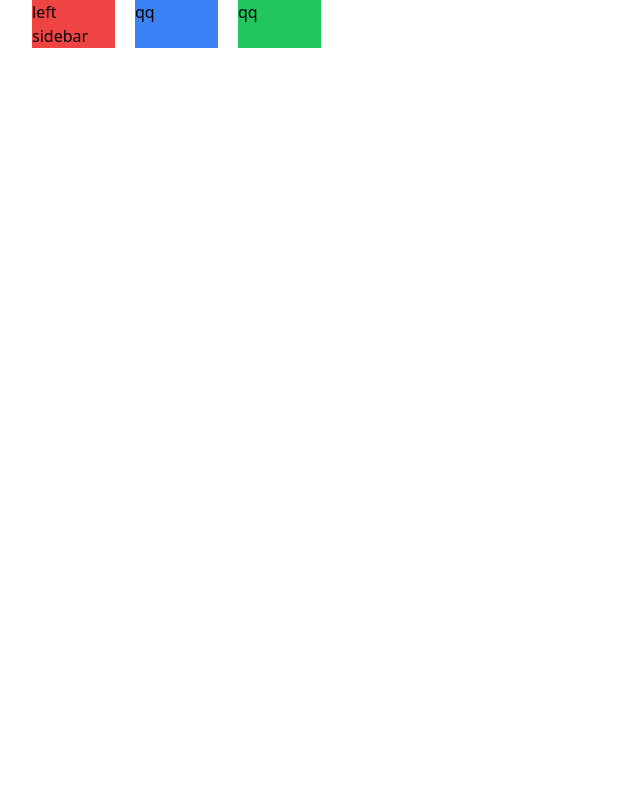
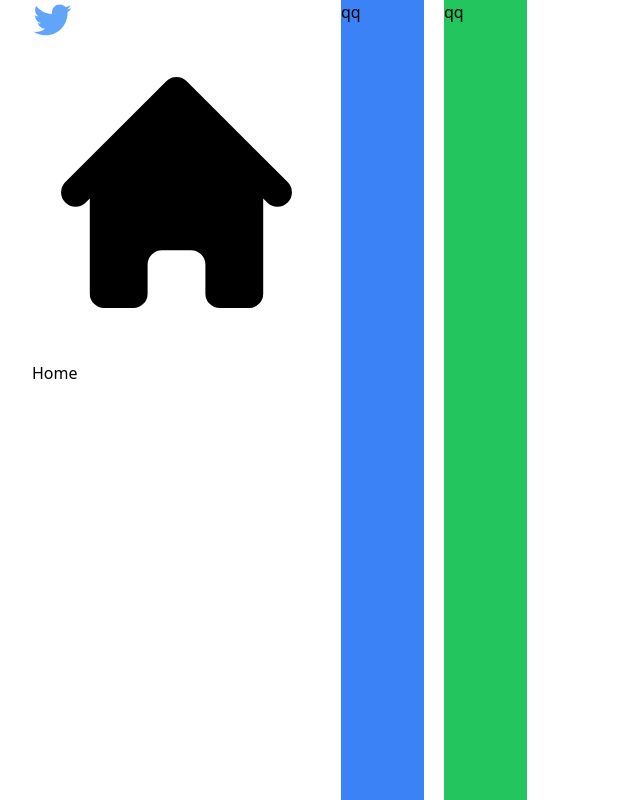
Before and after one commit to Cingciong/Twitter_In-NUXT3, a Nuxt app: page / in a window 1280 px wide. Shown: the whole page, without its empty margins (0-640 px from the left). Built offline with nearby package versions, Linux system fonts and the light colour scheme.

Commit message:
sidebar in progress added tabs

```diff
--- a/app.vue
+++ b/app.vue
@@ -4,7 +4,7 @@
     <div class="min-h-full">
       <div class="grid grid-cols-12 mx-auto sm:px-6 lg:max lg:px-8 lg:gap-5">
         <!--left sidebar-->
-        <div class="bg-red-500 hidden md:block xs-col-span-1 xl">
+        <div class=" hidden md:block xs:col-span-1 xl:col-span-3">
           <div class="sticky top-0">
             <SidebarLeft />
           </div>
--- a/components/sidebar/Left.vue
+++ b/components/sidebar/Left.vue
@@ -1,8 +1,26 @@
 <template>
-    <div>
-        left sidebar
+    <div class="h-screen flex flex-col gap-2 ">
+        <div class="rounded-full w-10 h-10 hover:bg-blue-50 dark:hover:bg-white"  :class='Transition'>
+            <nuxt-link to="/">
+            <div class="w-full flex items-center">
+                <LogoTwitter />
+            </div>
+            </nuxt-link>
+        </div>
+        <SidebarTab>
+            <template v-slot:icon>
+                <HomeIcon />
+            </template>
+            <template v-slot:description>
+                Home
+            </template>
+        </SidebarTab>
+
     </div>
 </template>
 
 <script setup>
+import {HomeIcon} from "@heroicons/vue/solid"
+const {Transition} = useTailwindConfig()
+
 </script>
--- /dev/null
+++ b/components/sidebar/tab.vue
@@ -0,0 +1,13 @@
+<template>
+    <div class="rounded-full w-auto hover:bg-blue-50 dark:hover:bg-white flex-row"  :class='Transition'>
+        <nuxt-link to="#">
+            <div class="h-full w-"><slot name="icon"></slot></div>
+            <div class="h-full hidden xl:block"><slot name="description"></slot></div>
+        </nuxt-link>
+    </div>
+</template>
+
+<script setup>
+const {Transition} = useTailwindConfig()
+
+</script>
--- /dev/null
+++ b/composables/useTailwindConfig.js
@@ -0,0 +1,5 @@
+export default () => {
+    return{
+        Transition: 'transition ease-in-ouy duration-500'
+    }
+}
--- a/package.json
+++ b/package.json
@@ -15,7 +15,9 @@
     "nuxt": "^3.5.3"
   },
   "dependencies": {
+    "@heroicons/vue": "v1",
     "vite": "^4.3.9",
+    "vue": "^3.3.4",
     "webpack": "^5.86.0"
   }
 }
```
Also changed, not shown: 2 other files (tests, documents, lock files or other folders).
